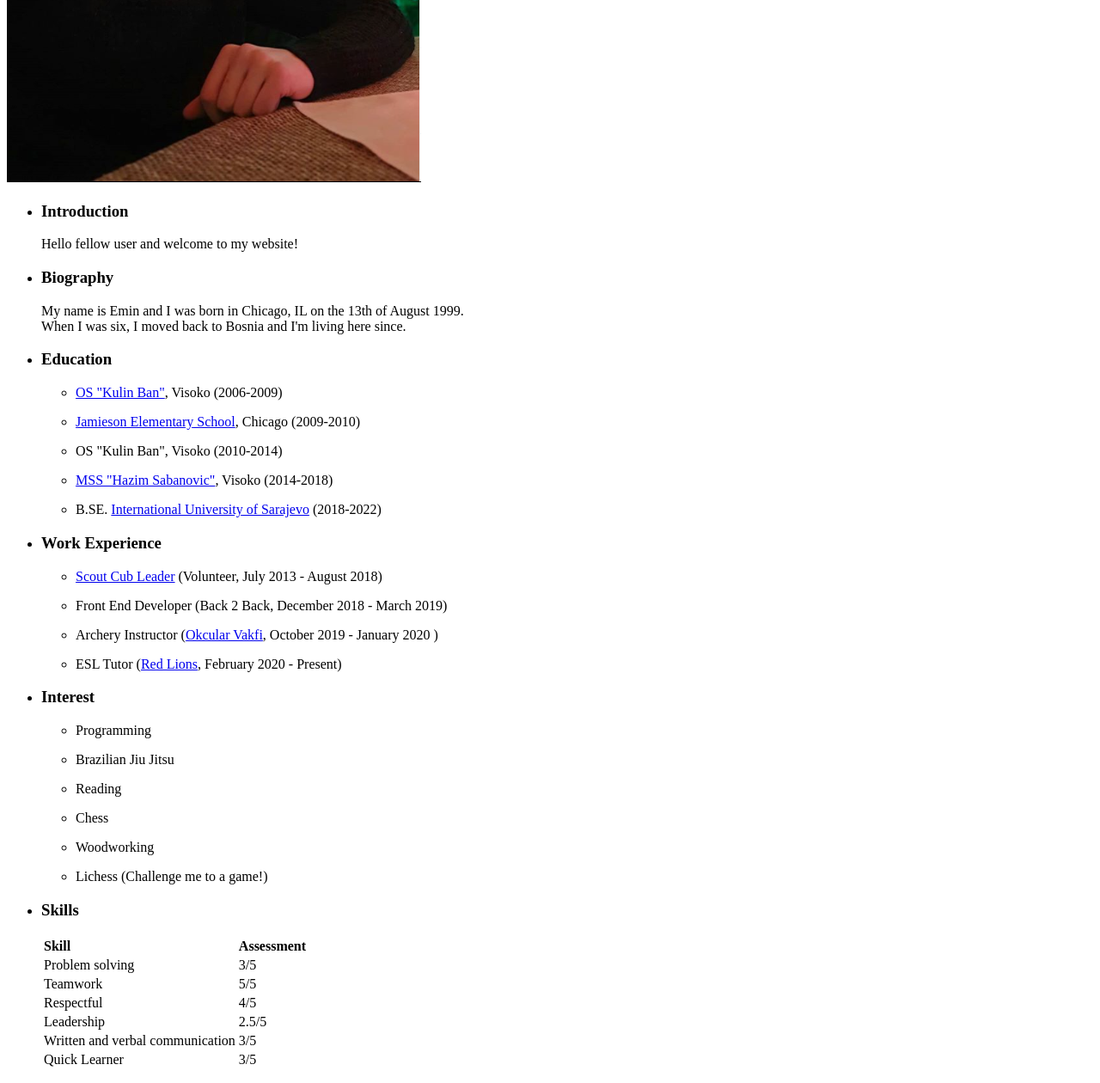
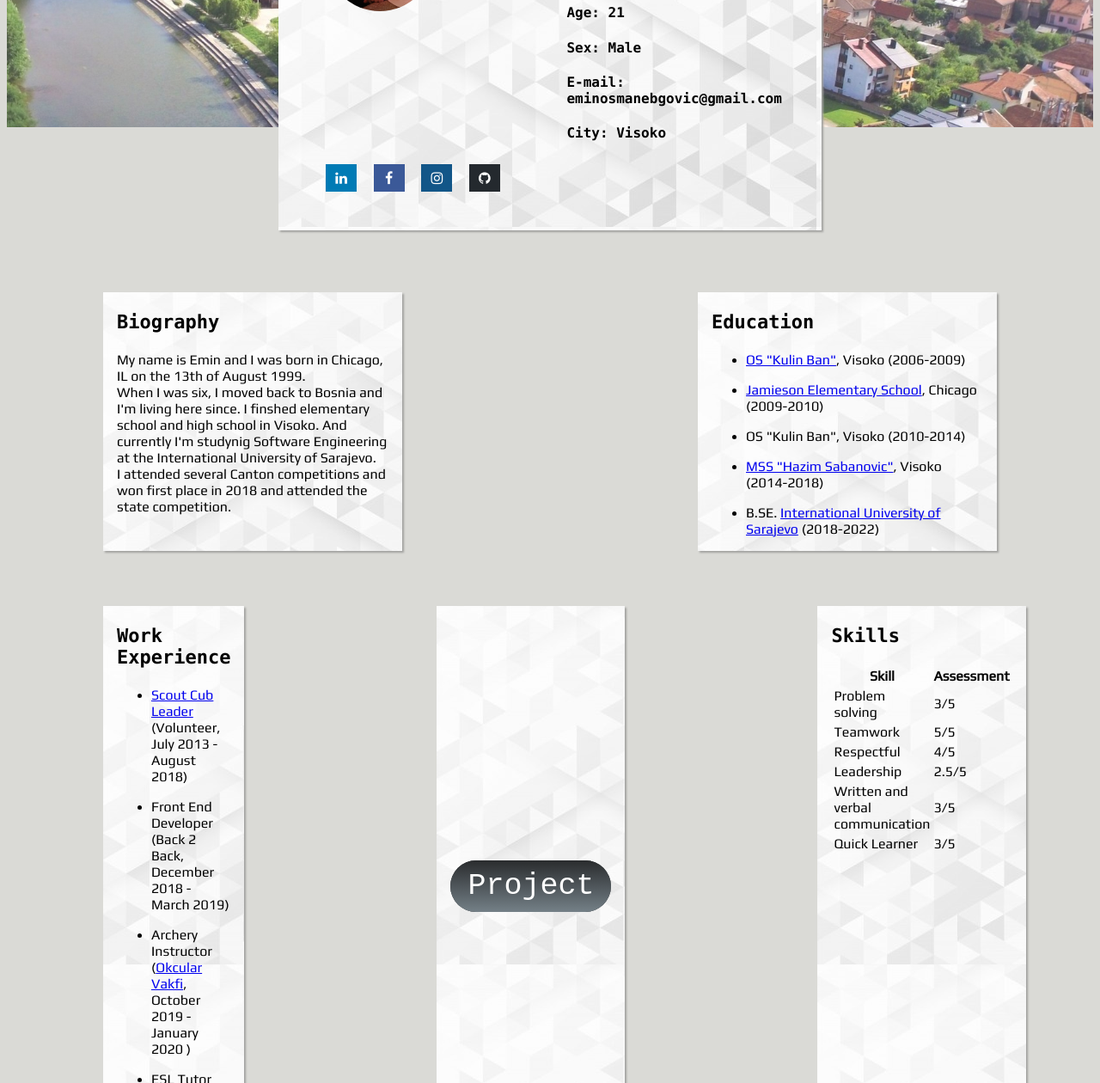
Before and after one commit to 0zm0/CS412-Web-App-Dev, a plain HTML site: page Resume.html in a window 1280 px wide. Shown: the part 471-1731 px from the top of the page at 86% size. Drawn offline with Linux system fonts and the light colour scheme.

Commit message:
Add files via upload

```diff
--- a/Resume.html
+++ b/Resume.html
@@ -2,28 +2,65 @@
 <html lang = "en-US">
 <head>
 
+    <link rel="stylesheet" type="text/css" href="mystyle.css">
     <meta name="viewport" content="width=device-width, initial-scale=1.0">
+    <link rel="stylesheet" href="https://cdnjs.cloudflare.com/ajax/libs/font-awesome/4.7.0/css/font-awesome.min.css">
+    <link href="https://fonts.googleapis.com/css2?family=Play&display=swap" rel="stylesheet">
     <title>Emin's Resume</title>
 
 </head>
-<body>
+<body class="body">
+    <div class="background_image">
+        <div class="first_center">
+            <div class="center">
 
-    <div>
-        <h1>Emin Osmanbegovic</h1>
-        <img src="slika.PNG" alt="My picture">
+                <div class="center_left">
+                    <img class="image" src="slika.jpg" alt="My picture">
                 </div>
 
+                <div class="center_right">
+                    <h1>Emin Osmanbegovic</h1>
+                    <h4>Age: 21</h4>
+                    <h4>Sex: Male</h4>
+                    <h4>E-mail: eminosmanebgovic@gmail.com</h4>
+                    <h4>City: Visoko</h4>
+                </div>
+
+            </div>
+            <div class="center">
+                <div class="social">
+                    <a href="https://www.linkedin.com/in/emin-osmanbegovic-9350b4186/" class="fa fa-linkedin"></a>
+                    <a href="https://www.facebook.com/emin.osmanbegovic1" class="fa fa-facebook"></a>
+                    <a href="https://www.instagram.com/nesposobni_otac/" class="fa fa-instagram"></a>
+                    <a href="https://github.com/0zm0" class="fa fa-github"></a>
+                </div>
+            </div>
+        </div>
+    </div>
+    <div class="placeholder">
+
+    </div>
     <div>
+
+        <div class="container">
+            <!--<div class="child">
+                <h3>Contact</h3>
                 <ul>
                     <li>
-                <h3>Introduction</h3>
-                <p>Hello fellow user and welcome to my website!</p>
+                        <p>e-mail: eminosmanbegovic@gmail.com</p>
                     </li>
                     <li>
+                        <p>Phone Number: +38761836806</p>
+                    </li>
+                </ul>
+            </div>-->
+            <div class="child">
                 <h3>Biography</h3>
-                <p>My name is Emin and I was born in Chicago, IL on the 13th of August 1999.<br>When I was six, I moved back to Bosnia and I'm living here since.<br></p>
-            </li>
-            <li>
+                <p>My name is Emin and I was born in Chicago, IL on the 13th of August 1999.<br>When I was six, I moved back to Bosnia and I'm living here since.
+                I finshed elementary school and high school in Visoko. And currently I'm studynig Software Engineering at the International University of Sarajevo. <br>I attended several Canton competitions and won first place in 2018 and attended the state competition.</p>
+            </div>
+
+            <div class="child">
                 <h3>Education</h3>
                 <ul>
                     <li>
@@ -42,9 +79,13 @@
                         <p>B.SE. <a href="https://www.ius.edu.ba/">International University of Sarajevo</a> (2018-2022)</p>
                     </li>
                 </ul>
+            </div>
+        </div>
 
-            </li>
-            <li>
+
+        <div class="container">
+
+            <div class="child">
                 <h3>Work Experience</h3>
                 <ul>
                     <li>
@@ -60,31 +101,16 @@
                         <p>ESL Tutor (<a href="https://www.redlions.org/">Red Lions</a>, February 2020 - Present)</p>
                     </li>
                 </ul>
-            </li>
-            <li>
-                <h3>Interest</h3>
-                <ul>
-                    <li>
-                        <p>Programming</p>
-                    </li>
-                    <li>
-                        <p>Brazilian Jiu Jitsu</p>
-                    </li>
-                    <li>
-                        <p>Reading</p>
-                    </li>
-                    <li>
-                        <p>Chess</p>
-                    </li>
-                    <li>
-                        <p>Woodworking</p>
-                    </li>
-                    <li>
-                        <p>Lichess (Challenge me to a game!)</p>
-                    </li>
-                </ul>
-            </li>
-            <li>
+            </div>
+
+            <div class="child git">
+                <div>
+                    <a href="#" class="btn">Project</a>
+                </div>
+            </div>
+
+
+            <div class="child">
                 <h3>Skills</h3>
                 <table>
                     <tr>
@@ -116,16 +142,51 @@
                         <td>3/5</td>
                     </tr>
                 </table>
-            </li>
-            <li>
+            </div>
+        </div>
+
+
+        <div class="container">
+
+            <div class="child">
                 <h3>Works</h3>
                 <ul>
                     <li>
                         <p><a href="https://www.linkedin.com/posts/emin-osmanbegovic-9350b4186_project-presentation-activity-6672149697408454656-e2om">Audio Visualizer</a></p>
                     </li>
                 </ul>
+            </div>
+
+            <div class="child">
+                <h3>Interest</h3>
+                <ul>
+                    <li>
+                        <p>Programming</p>
                     </li>
                     <li>
+                        <p>Brazilian Jiu Jitsu</p>
+                    </li>
+                    <li>
+                        <p>Reading</p>
+                    </li>
+                    <li>
+                        <p>Chess</p>
+                    </li>
+                    <li>
+                        <p>Woodworking</p>
+                    </li>
+                    <li>
+                        <p>Lichess (Challenge me to a game!)</p>
+                    </li>
+                </ul>
+            </div>
+
+        </div>
+
+
+        <!--<div class="container">
+
+            <div class="child">
                 <h3>Social Media</h3>
                 <ul>
                     <li>
@@ -138,19 +199,8 @@
                         <p><a href="https://www.instagram.com/nesposobni_otac/">Instragram</a></p>
                     </li>
                 </ul>
-            </li>
-            <li>
-                <h3>Contact</h3>
-                <ul>
-                    <li>
-                        <p>e-mail: eminosmanbegovic@gmail.com</p>
-                    </li>
-                    <li>
-                        <p>Phone Number: +38761836806</p>
-                    </li>
-                </ul>
-            </li>
-        </ul>
+            </div>
+        </div>-->
     </div>
 </body>
 </html>
--- /dev/null
+++ b/mystyle.css
@@ -0,0 +1,157 @@
+.first_center{
+    width: 50%;
+    padding-top: 40px;
+    padding-bottom: 40px;
+    position: relative;
+    top: 120px;
+    left: 25%;
+    background-color: #F4F4F4;
+    box-shadow: 2px 2px 2px #A1A19F;
+    background-image: url(grey.jpg);
+    font-family: Consolas;
+}
+
+.image{
+    border-radius: 50%;
+    max-width: 100%;
+    max-height: 100%;
+    width: 45%;
+}
+
+.background_image{
+    background-image: linear-gradient(rgba(255,255,255,0.2),rgba(255,255,255,0.2)), url(visoko2.jpg);
+    background-size: cover;
+    background-repeat: no-repeat;
+    background-position: center top;
+    padding-top: 15%;
+
+}
+
+.Visoko{
+    width: 100%;
+}
+
+.placeholder{
+
+    padding: 5em;
+}
+
+.container{
+    display: flex;
+    justify-content: space-between;
+}
+
+.body{
+    background-color: #DADAD6 ;
+}
+
+.child{
+
+    background-image: url(grey.jpg);
+    width: 25%;
+    margin: 2em 7em;
+    padding: 0em 1em;
+    box-shadow: 2px 2px 2px #A1A19F;
+}
+
+.center{
+    display: flex;
+
+}
+
+.center_left{
+    margin-left: 55px;
+    width: 49%;
+}
+
+.fa{
+    padding: 8px;
+    font-size: 20px;
+    width: 20px;
+    text-align: center;
+    text-decoration: none;
+    margin: 5px;
+    background-size: 100% 100%;
+
+
+}
+
+.fa:hover{
+    opacity: 0.7;
+}
+
+.fa-facebook{
+    background: #3B5998;
+    color: white;
+
+}
+
+.fa-linkedin {
+    background: #007bb5;
+    color: white;
+}
+
+.fa-instagram {
+    background: #125688;
+    color: white;
+}
+
+.fa-github{
+    background: #24292e;
+    color:white;
+}
+
+.social{
+    margin-left: 50px;
+    background-size: 100% 100%
+    width: 50%;
+}
+
+.contact{
+    width:51%;
+}
+
+h3{
+
+    font-family: Consolas;
+    font-size: 22px;
+}
+
+p, th, td{
+
+    font-family: Play, sans-serif;;
+}
+
+.btn {
+  background: #2a2c2e;
+  background-image: -webkit-linear-gradient(top, #2a2c2e, #748087);
+  background-image: -moz-linear-gradient(top, #2a2c2e, #748087);
+  background-image: -ms-linear-gradient(top, #2a2c2e, #748087);
+  background-image: -o-linear-gradient(top, #2a2c2e, #748087);
+  background-image: linear-gradient(to bottom, #2a2c2e, #748087);
+  -webkit-border-radius: 60;
+  -moz-border-radius: 60;
+  border-radius: 60px;
+  font-family: Courier New;
+  color: #ffffff;
+  font-size: 35px;
+  padding: 10px 20px 10px 20px;
+  text-decoration: none;
+}
+
+.btn:hover {
+  background: #748087;
+  background-image: -webkit-linear-gradient(top, #748087, #2a2c2e);
+  background-image: -moz-linear-gradient(top, #748087, #2a2c2e);
+  background-image: -ms-linear-gradient(top, #748087, #2a2c2e);
+  background-image: -o-linear-gradient(top, #748087, #2a2c2e);
+  background-image: linear-gradient(to bottom, #748087, #2a2c2e);
+  text-decoration: none;
+}
+
+.git{
+
+    display:flex;
+    justify-content: space-around;
+    align-items: center;
+}
```
Also changed, not shown: grey.jpg (added), slika.jpg (added), visoko2.jpg (added). Lines whose indentation alone changed are shown as unchanged.
